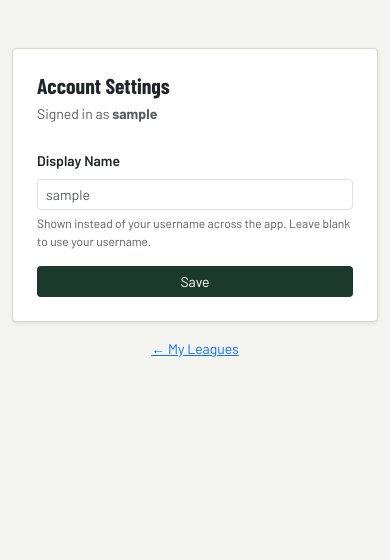
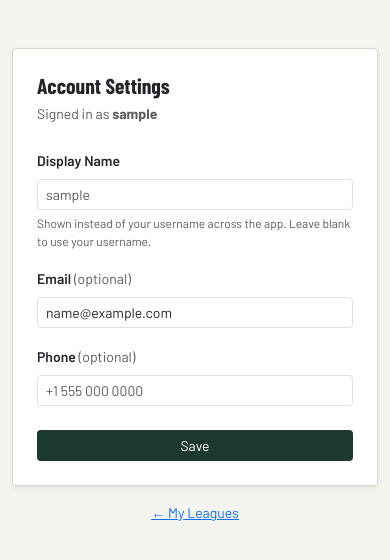
Before and after one commit to cmest005-andy/golf-scraper, a Django app: page /account/settings/ in a window 390 px wide. Shown: the part 59-619 px from the top of the page. Run offline with Django 5.2, Linux system fonts and the light colour scheme; the visitor is signed in with stand-in values (Sample User, id 1); data comes from the database, SQL or seed files in the repository.

Commit message:
Add optional email and phone fields to user profile
Phone stored on UserProfile; email updates User.email.
Both editable on the account settings page.

Co-Authored-By: Claude Sonnet 4.6 <noreply@anthropic.com>

```diff
--- a/templates/users/account_settings.html
+++ b/templates/users/account_settings.html
@@ -25,6 +25,17 @@
                                placeholder="{{ user.username }}">
                         <div class="form-text text-muted" style="font-size:.75rem;">Shown instead of your username across the app. Leave blank to use your username.</div>
                     </div>
+                    <div class="mb-3">
+                        <label class="form-label small fw-semibold">Email <span class="text-muted fw-normal">(optional)</span></label>
+                        <input type="email" name="email" class="form-control form-control-sm"
+                               value="{{ user.email }}">
+                    </div>
+                    <div class="mb-4">
+                        <label class="form-label small fw-semibold">Phone <span class="text-muted fw-normal">(optional)</span></label>
+                        <input type="tel" name="phone" class="form-control form-control-sm"
+                               value="{{ profile.phone }}" maxlength="20"
+                               placeholder="+1 555 000 0000">
+                    </div>
                     <button type="submit" class="btn btn-sm w-100" style="background:var(--green-dark);color:#fff;">Save</button>
                 </form>
             </div>
--- a/users/models.py
+++ b/users/models.py
@@ -7,6 +7,7 @@ from django.dispatch import receiver
 class UserProfile(models.Model):
     user         = models.OneToOneField(User, on_delete=models.CASCADE, related_name='profile')
     display_name = models.CharField(max_length=100, blank=True)
+    phone        = models.CharField(max_length=20, blank=True)
 
     def __str__(self):
         return self.display_name or self.user.username
--- a/users/views.py
+++ b/users/views.py
@@ -28,11 +28,19 @@ def account_settings(request):
 
     if request.method == 'POST':
         display_name = request.POST.get('display_name', '').strip()
+        email        = request.POST.get('email', '').strip()
+        phone        = request.POST.get('phone', '').strip()
         if len(display_name) > 100:
             error = 'Display name must be 100 characters or fewer.'
+        elif len(phone) > 20:
+            error = 'Phone number must be 20 characters or fewer.'
         else:
             profile.display_name = display_name
+            profile.phone        = phone
             profile.save()
+            if email:
+                request.user.email = email
+                request.user.save(update_fields=['email'])
             saved = True
 
     return render(request, 'users/account_settings.html', {
```
Also changed, not shown: users/migrations/0002_userprofile_phone.py (added).
